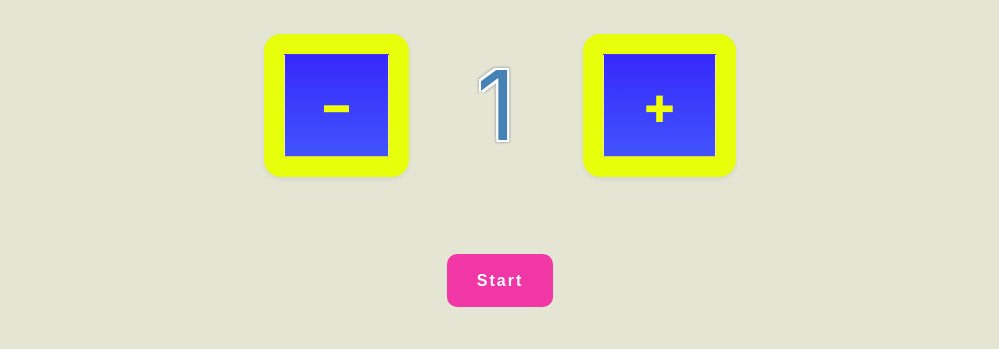
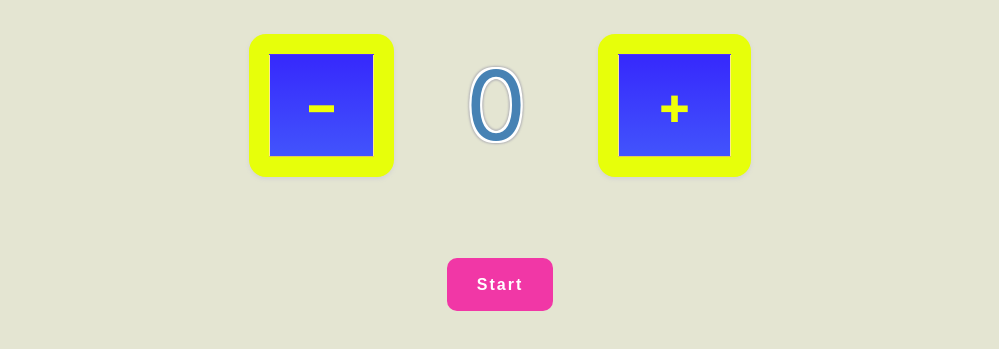
Before and after one commit to zmejchik/1-5_npm-second-edition, a website built with webpack: page docs/index.html in a window 1280 px wide. Shown: the part 285-634 px from the top of the page, without its empty margins (140-1139 px from the left). Built offline with nearby package versions, Linux system fonts and the light colour scheme.

Commit message:
number 6

```diff
--- a/docs/index.html
+++ b/docs/index.html
@@ -14,7 +14,7 @@
         <h2 id="label">Вкажіть час у хвилинаx</h2>
         <div class="indicator">
           <div class="button" onclick="changeMinute('minusone')">–</div>
-          <div class="digit-minute">1</div>
+          <div class="digit-minute">0</div>
           <div class="button" onclick="changeMinute('plusone')">+</div>
         </div>
         <div class="start-button" onclick="startTimer()">Start</div>
```
